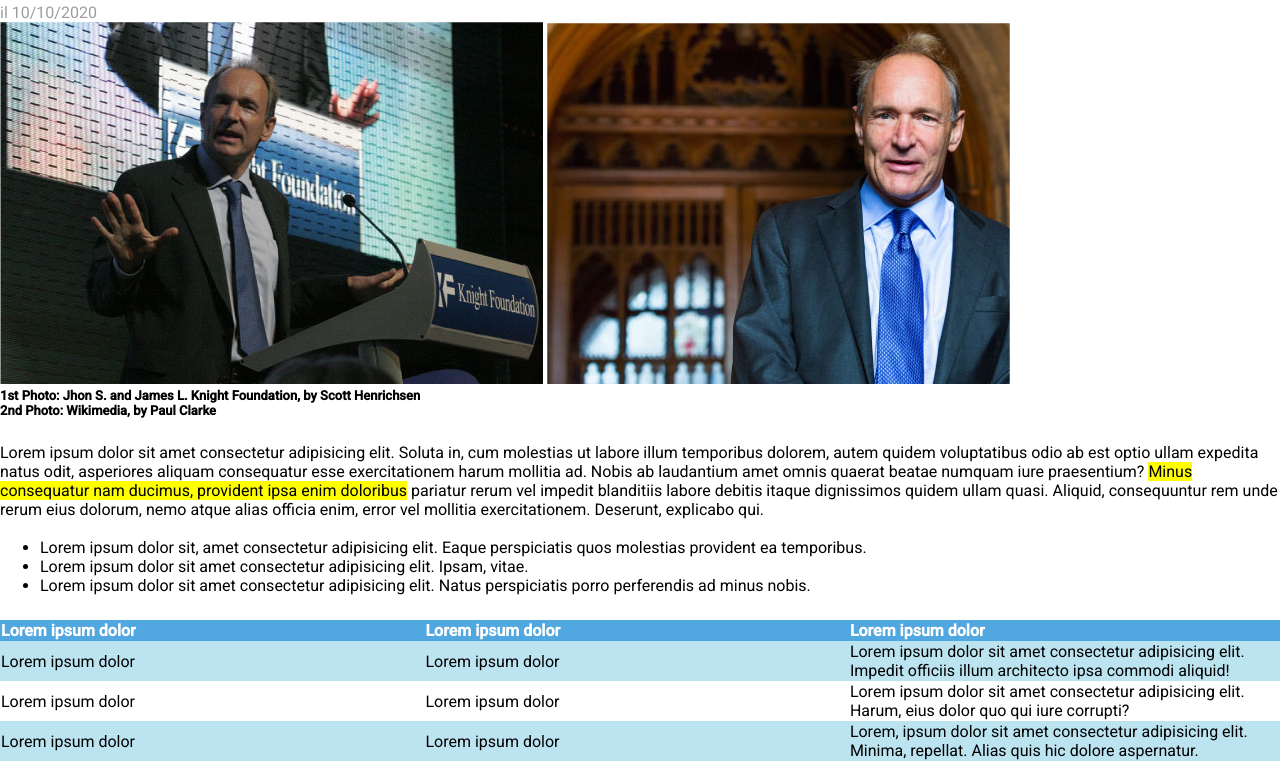
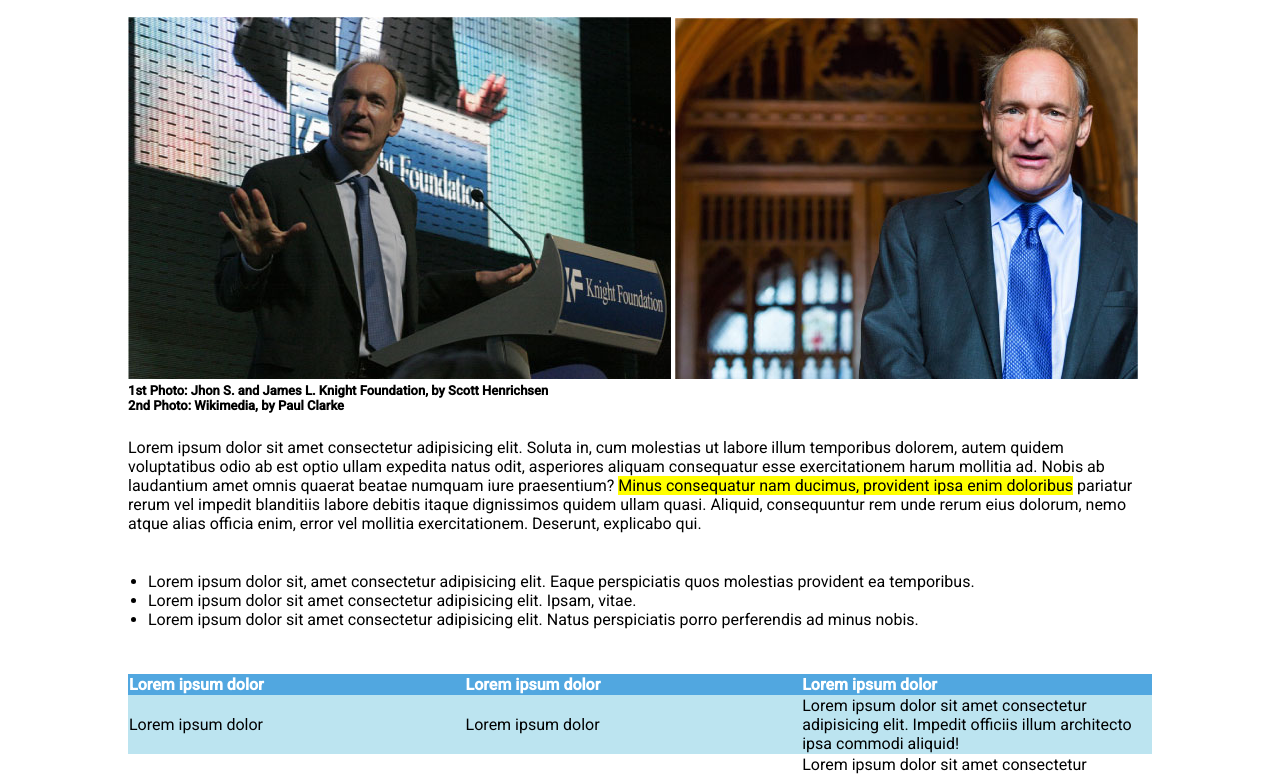
Before and after one commit to lorenzo-de-giorgi/html-css-booleaner, a plain HTML site: page index.html in a window 1280 px wide. Shown: the part 265-1041 px from the top of the page. Drawn offline with Linux system fonts and the light colour scheme.

Commit message:
bonus completo

```diff
--- a/css/style.css
+++ b/css/style.css
@@ -1,6 +1,11 @@
 * {
     margin: 0;
     font-family: 'Roboto', sans-serif;
+}
+
+.container {
+    width: 80%;
+    margin: 0 auto;
 }
 
 header {
@@ -38,6 +43,15 @@ p {
     color: rgb(108, 183, 229);
 }
 
+.spazio {
+    margin-top: 5px;
+    font-size: 12px;
+}
+
+.photo {
+    margin-top: 20px;
+}
+
 .photo-description {
     font-size: 13px;
 }
@@ -48,6 +62,7 @@ p {
 
 ul {
     margin-bottom: 25px;
+    padding: 20px
 }
 
 .table {
--- a/index.html
+++ b/index.html
@@ -18,15 +18,18 @@
     </header>
 
     <main>
+        <div class="container">
             <!-- inserisco il titolo e i crediti con la data -->
             <h1>Internet deve essere al servizio del "bene pubblico": il manifesto di Tim Berners-Lee</h1>
             <h3>
                 <span class="grey-text">Scritto da</span><span class="blue-text"> The Booleaner</span>
             </h3>
-        <p class="grey-text">il 10/10/2020</p>
+            <p class="grey-text spazio">il 10/10/2020</p>
             <!-- aggiungo le foto di Tim Berners-Lee -->
+            <div class="photo">
                 <img src="img/tim-1.jpg" alt="tim in conferenza">
                 <img src="img/tim-2.jpg" alt="foto generica di tim">
+            </div>
             <!-- descrizione foto -->
             <div class="photo-description">
                 <h4>1st Photo: Jhon S. and James L. Knight Foundation, by Scott Henrichsen</h4>
@@ -96,10 +99,12 @@
                     Deserunt, explicabo qui.
                     </p>
             </div>
+        </div>
     </main>
 
     <footer>
         <!-- potrebbe interessarti -->
+        <div class="container">
             <section class="consigli">
                 <h2>Potrebbe Interessarti</h2>
                 <div class="monitor-image">
@@ -109,6 +114,7 @@
                     <h3>Lorem ipsum dolor</h3>
                 </div>
             </section>
+        </div>
     </footer>
   </body>
 </html>
```
Lines whose indentation alone changed are shown as unchanged.
